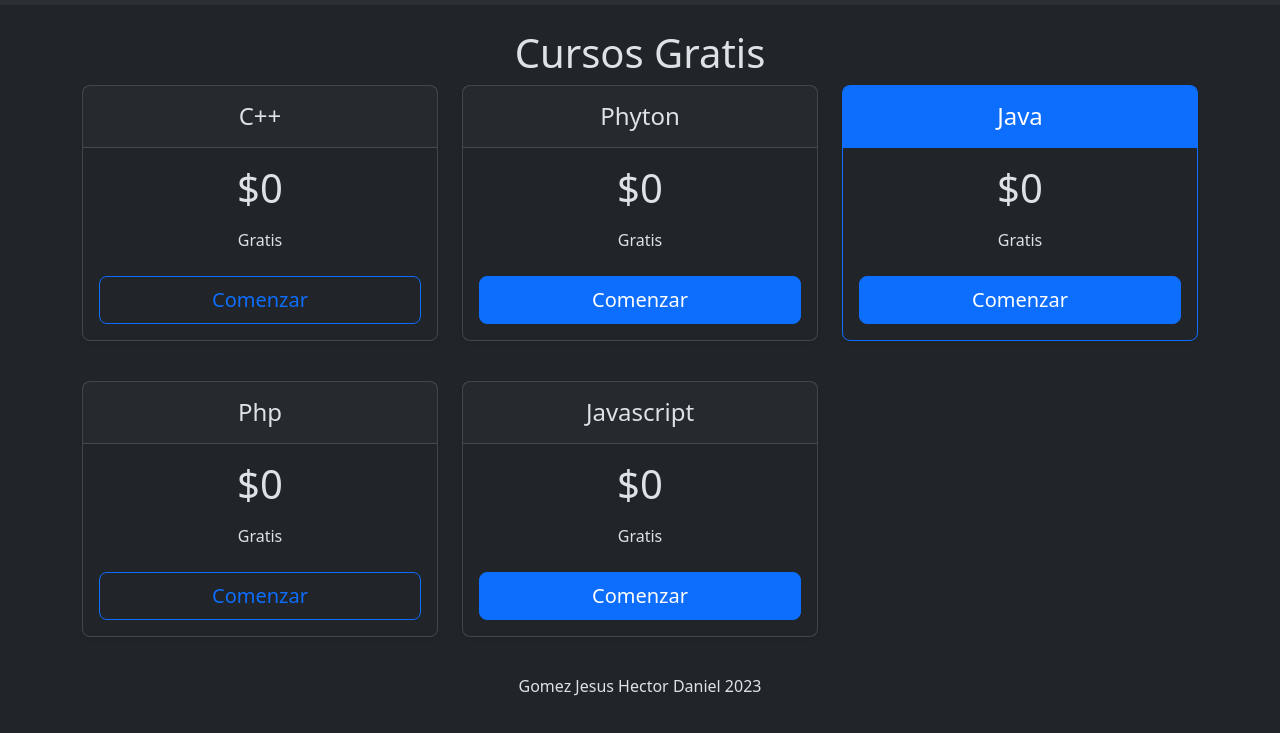
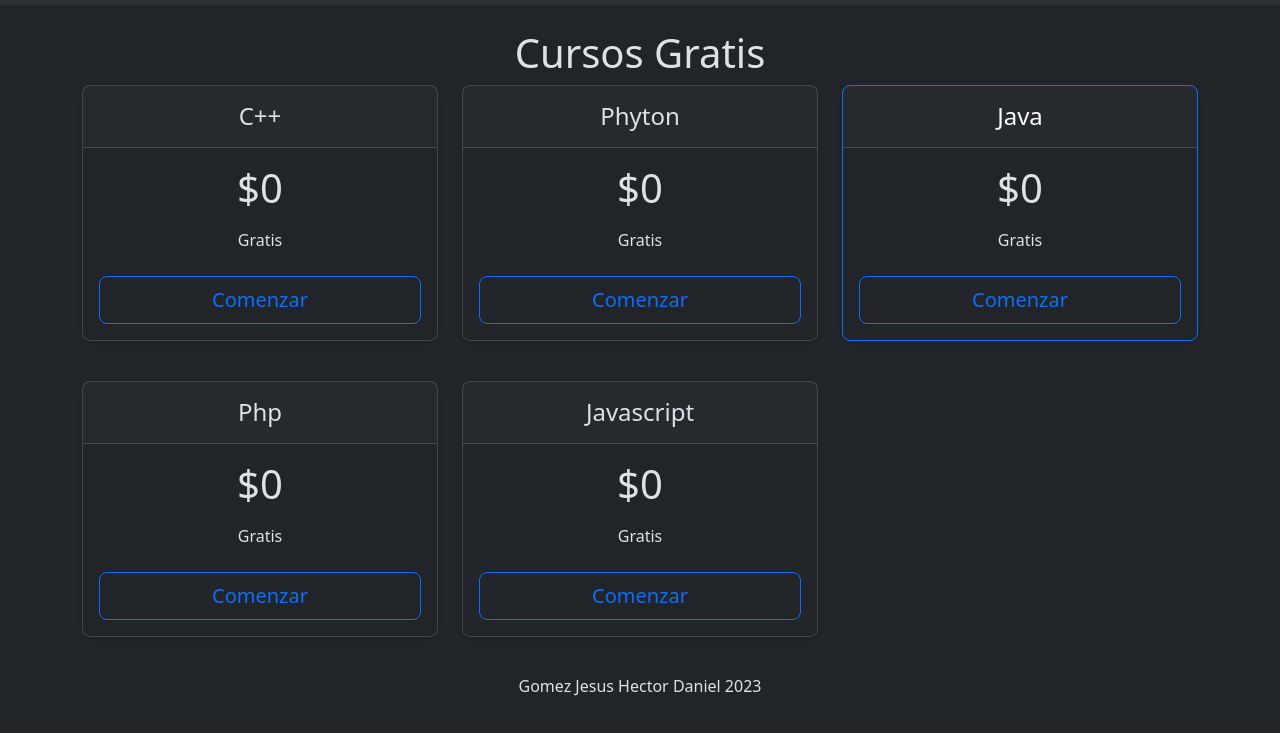
Before and after one commit to DaniiGomezz/TP5-boostrap, a plain HTML site: page cursos.html in a window 1280 px wide. Shown: the part 51-784 px from the top of the page. Drawn offline with nearby package versions, Linux system fonts and the light colour scheme.

Commit message:
saque colores de algunos bordes que estaban en celeste y algunos botones con colres celestes

```diff
--- a/cursos.html
+++ b/cursos.html
@@ -74,13 +74,14 @@
                         <ul class="list-unstyled mt-3 mb-4">
                             <li>Gratis</li>
                         </ul>
-                        <button type="button" class="w-100 btn btn-lg btn-primary">Comenzar</button>
+                        <button type="button" class="w-100 btn btn-lg btn-outline-primary">Comenzar</button>
+
                     </div>
                 </div>
             </div>
             <div class="col" bis_skin_checked="1">
                 <div class="card mb-4 rounded-3 shadow-sm border-primary" bis_skin_checked="1">
-                    <div class="card-header py-3 text-white bg-primary border-primary" bis_skin_checked="1">
+                    <div class="card-header py-3 text-white " bis_skin_checked="1">
                         <h4 class="my-0 fw-normal">Java</h4>
                     </div>
                     <div class="card-body" bis_skin_checked="1">
@@ -88,7 +89,8 @@
                         <ul class="list-unstyled mt-3 mb-4">
                             <li>Gratis</li>
                         </ul>
-                        <button type="button" class="w-100 btn btn-lg btn-primary">Comenzar</button>
+                        <button type="button" class="w-100 btn btn-lg btn-outline-primary">Comenzar</button>
+
                     </div>
                 </div>
             </div>
@@ -118,7 +120,8 @@
                         <ul class="list-unstyled mt-3 mb-4">
                             <li>Gratis</li>
                         </ul>
-                        <button type="button" class="w-100 btn btn-lg btn-primary">Comenzar</button>
+                        <button type="button" class="w-100 btn btn-lg btn-outline-primary">Comenzar</button>
+
                     </div>
                 </div>
             </div>
```
